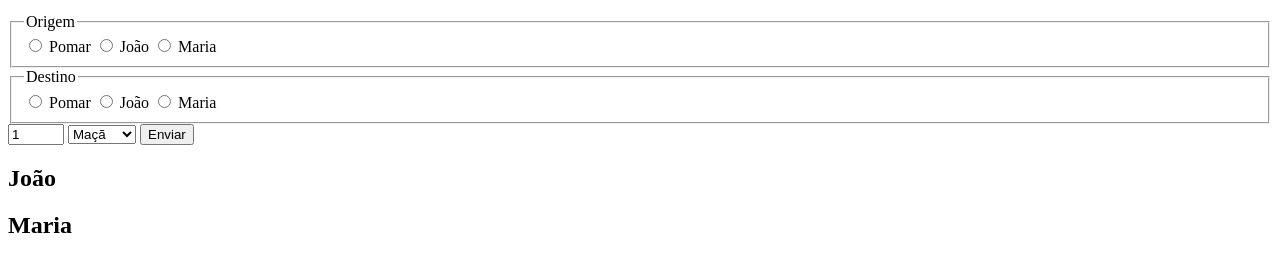
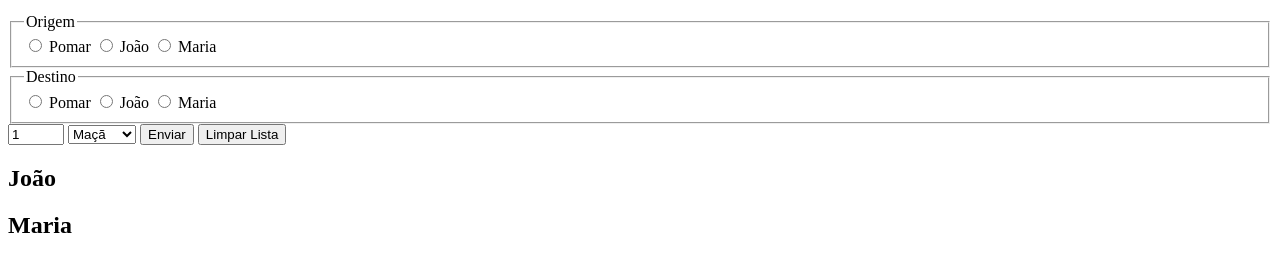
Before and after one commit to ufjf-dcc202/ufjf-dcc202-2023-3-b-atv12-lucasferoli, a website: page index.html in a window 1280 px wide. Shown: the part 101-372 px from the top of the page. Drawn offline with Linux system fonts and the light colour scheme.

Commit message:
Botão de limpar add

```diff
--- a/index.html
+++ b/index.html
@@ -36,6 +36,7 @@
                 </select>
 
                 <button type="submit" name="enviar">Enviar</button>
+                <button type="button" id="limpar">Limpar Lista</button>
             </form>
         </section>
 
```
Also changed, not shown: estoque.js (added). Lines whose indentation alone changed are shown as unchanged.
